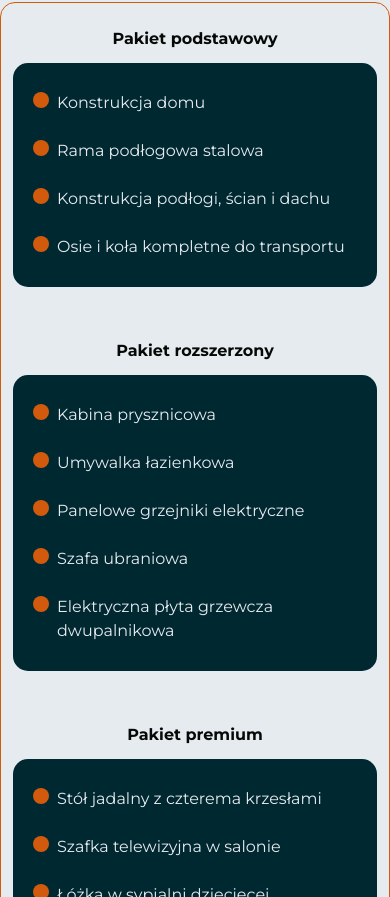
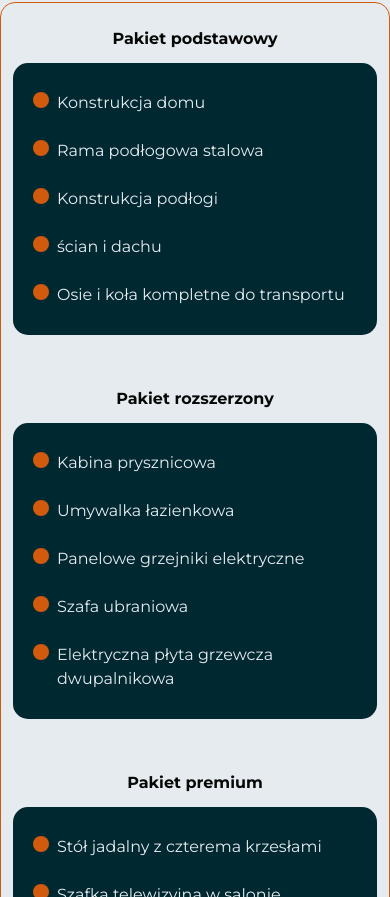
Before and after one commit to designByMilencja/frame-houses, a Next.js app: page /production in a window 390 px wide. Shown: the part 6407-7304 px from the top of the page. Built offline with nearby package versions, Linux system fonts and the light colour scheme.

Commit message:
fix(): detailed text for the equipment object

```diff
--- a/components/production/Equipment.jsx
+++ b/components/production/Equipment.jsx
@@ -1,61 +1,34 @@
-import {equipmentBasic, equipmentExtend, equipmentPremium} from "@/constants";
+import {equipment, equipmentVariants} from "@/constants";
 
 const Equipment = () => {
     return (
         <section id="equipment" className="flex flex-col my-[50px]">
-            <div className="m-3 p-5 bg-gradient-to-b from-primary to-transparent">
+
+            <div className="bg-gradient-to-b from-primary to-transparent m-3 p-5">
                 <div className="h-[100%] flexEvenly flex-col text-center">
-                    <h2 className="text-3xl text-contact p-3 mb-7 font-bold tracking-wider"> Wyposażenie naszych domów
-                        mobilnych</h2>
-                    <div className="shadow p-2 text-green bg-primary rounded-[15px]">
-                        <p className="font-bold text-center px-[20px] ss:px-[30px] sm:mx-[100px] md:mx-[200px] my-8">
-                            Nasze domki mobilne są perfekcyjnie wyposażone, aby zapewnić Ci jak największy komfort. Nie
-                            musisz martwić się urządzaniem, przejdź od razu do korzystania ze swojego nowego domu,
-                            dzięki naszym projektantom</p>
+                    <h2 className="text-3xl text-contact font-bold tracking-wider p-3 mb-7">{equipment.h2}</h2>
+                    <div className="shadow text-green bg-primary rounded-[15px] p-2">
+                        <p className="font-bold text-center px-[20px] ss:px-[30px] sm:mx-[100px] md:mx-[200px] my-8">{equipment.p}</p>
                     </div>
                 </div>
             </div>
+
             <div>
-                <h3 className="p-10 text-2xl text-green text-center">W skład wyposażenia wchodzą:</h3>
+                <h3 className="text-2xl text-green text-center p-10">{equipment.h3}</h3>
                 <div className={`grid grid-cols-1 ss:grid-cols-2 md:grid-cols-3 gap-4 border-contact border rounded-[15px]`}>
-                    <div className="col-span-1 p-3">
-                        <h4 className="p-3 font-bold text-center">Pakiet podstawowy</h4>
-                        <div
-                            className={`grid grid-rows-${equipmentBasic.length} gap-2 bg-green text-primary rounded-[15px] p-5`}>
-                            {equipmentBasic.map((equipment, index) => (
-                                <div key={index} className="flex items-baseline">
-                                    <div className="w-[16px] h-[16px] bg-contact rounded-[15px] p-2"></div>
-                                    <div className="row-span-1 p-2">{equipment}</div>
-                                </div>
-                            ))}
-
+                    {equipmentVariants.map((variant, index) => (
+                        <div className="col-span-1 p-3" key={index}>
+                            <h4 className="font-bold text-center p-3">{variant.title}</h4>
+                            <div className={`grid grid-rows-${variant.title.length} gap-2 bg-green text-primary rounded-[15px] p-5`}>
+                                {variant.equipment.split(', ').map((equipmentItem, equipmentIndex) => (
+                                    <div key={equipmentIndex} className="flex items-baseline">
+                                        <div className="w-[16px] h-[16px] bg-contact rounded-[15px] p-2"></div>
+                                        <div className="row-span-1 p-2">{equipmentItem.replace(/'/g, '')}</div>
+                                    </div>
+                                ))}
+                            </div>
                         </div>
-                    </div>
-                    <div className="col-span-1 p-3">
-                        <h4 className="p-3 font-bold text-center">Pakiet rozszerzony</h4>
-                        <div
-                            className={`grid grid-rows-${equipmentExtend.length} gap-2 bg-green text-primary rounded-[15px] p-5`}>
-                            {equipmentExtend.map((equipment, index) => (
-                                <div key={index} className="flex items-baseline">
-                                    <div className="w-[16px] h-[16px] p-2 bg-contact rounded-[15px]"></div>
-                                    <div className="row-span-1 p-2">{equipment}</div>
-                                </div>
-                            ))}
-
-                        </div>
-                    </div>
-                    <div className="col-span-1 p-3 ">
-                        <h4 className="p-3 font-bold text-center">Pakiet premium</h4>
-                        <div
-                            className={`grid grid-rows-${equipmentPremium.length} gap-2 bg-green text-primary rounded-[15px] p-5`}>
-                            {equipmentPremium.map((equipment, index) => (
-                                <div key={index} className="flex items-baseline">
-                                    <div className="w-[16px] h-[16px] p-2 bg-contact rounded-[15px]"></div>
-                                    <div className="row-span-1 p-2">{equipment}</div>
-                                </div>
-                            ))}
-                        </div>
-                    </div>
+                    ))}
                 </div>
             </div>
         </section>
--- a/constants/index.js
+++ b/constants/index.js
@@ -199,7 +199,7 @@ export const mobileHouses = [
         people: '4',
         meters: '44-50m2',
         size: '12x10x5m'
-    },{
+    }, {
         id: '4',
         title: "Model 4",
         src: '/assets/images/house.jpg',
@@ -210,7 +210,31 @@ export const mobileHouses = [
         size: '12x10x5m'
     },
 ]
-export const equipmentBasic = ['Konstrukcja domu', 'Rama podłogowa stalowa', 'Konstrukcja podłogi, ścian i dachu', 'Osie i koła kompletne do transportu']
-export const equipmentExtend = ['Kabina prysznicowa', 'Umywalka łazienkowa', 'Panelowe grzejniki elektryczne', 'Szafa ubraniowa', 'Elektryczna płyta grzewcza dwupalnikowa']
-export const equipmentPremium = ['Stół jadalny z czterema krzesłami', 'Szafka telewizyjna w salonie', 'Łóżka w' +
-' sypialni dziecięcej', 'Zagłówki łóżek w sypialniach']
+
+export const equipment = {
+    h3: "W skład wyposażenia wchodzą:",
+    p: "Nasze domki mobilne są perfekcyjnie wyposażone, aby zapewnić Ci jak największy komfort. Nie musisz martwić się urządzaniem, przejdź od razu do korzystania ze swojego nowego domu, dzięki naszym projektantom",
+    h2: "Wyposażenie naszych domów mobilnych"
+}
+
+export const equipmentVariants = [
+    {
+        title: "Pakiet podstawowy",
+        equipment: "'Konstrukcja domu', 'Rama podłogowa stalowa', 'Konstrukcja podłogi, ścian i dachu', 'Osie i koła kompletne do transportu'"
+    },
+    {
+        title: "Pakiet rozszerzony",
+        equipment: "'Kabina prysznicowa', 'Umywalka łazienkowa', 'Panelowe grzejniki elektryczne', 'Szafa ubraniowa', 'Elektryczna płyta grzewcza dwupalnikowa'"
+    },
+    {
+        title: "Pakiet premium",
+        equipment: "'Stół jadalny z czterema krzesłami', 'Szafka telewizyjna w salonie', 'Łóżka w sypialni dziecięcej', 'Zagłówki łóżek w sypialniach'"
+    },
+]
+
+export const productionBox = {
+    h2: "Etapy produkcji domów mobilnych",
+    p: "W dzisiejszych czasach, kiedy tempo życia staje się coraz bardziej dynamiczne, a wymagania dotyczące elastyczności i mobilności wzrastają, domy mobilne stają się coraz bardziej popularne. To innowacyjne podejście do budownictwa oferuje nie tylko wyjątkową swobodę w kwestii lokalizacji, ale także pozwala na dostosowanie się do zmieniających się potrzeb mieszkańców.",
+    h3: "Przyjrzyjmy się bliżej etapom budowy domów mobilnych, od początkowej koncepcji po finalny produkt." +
+        " Dowiedzmy się, jakie są kluczowe kroki i wyzwania związane z tym procesem oraz jakie korzyści płyną z wyboru tego nowoczesnego rozwiązania."
+}
```
